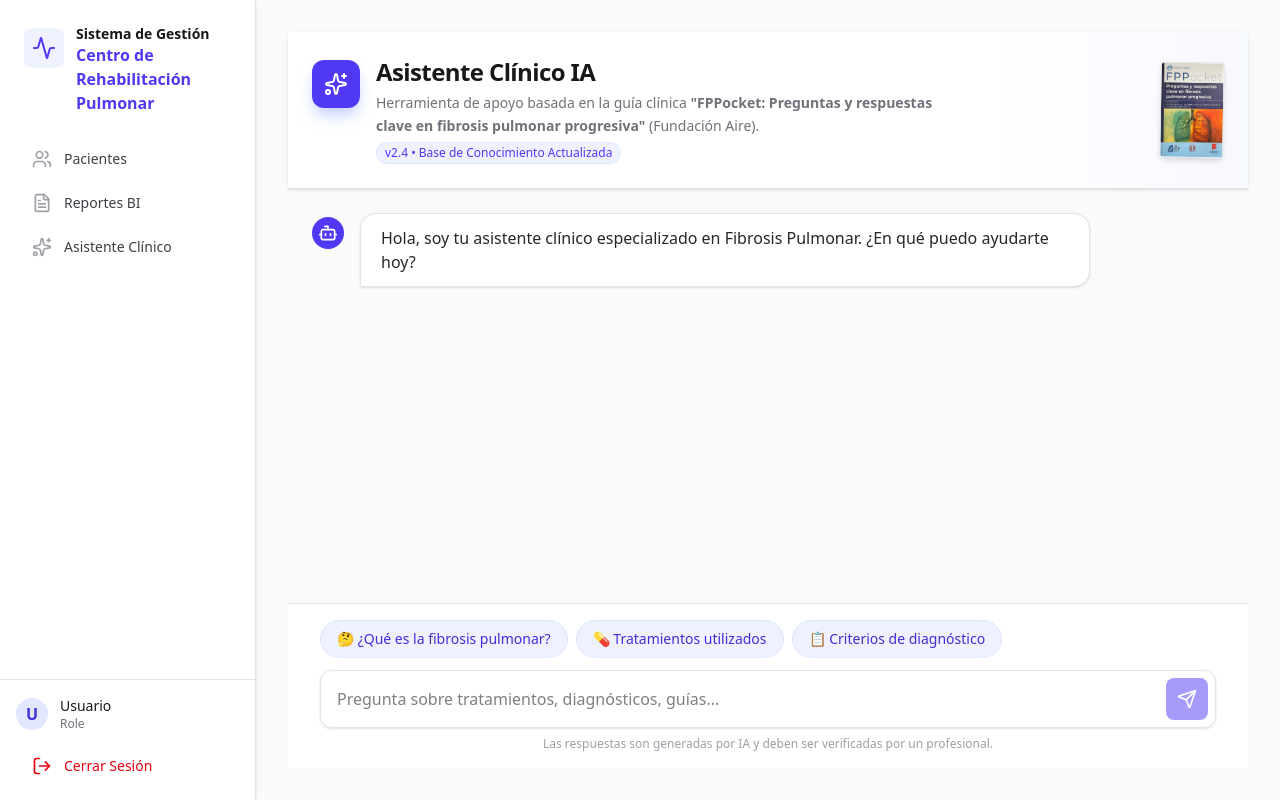
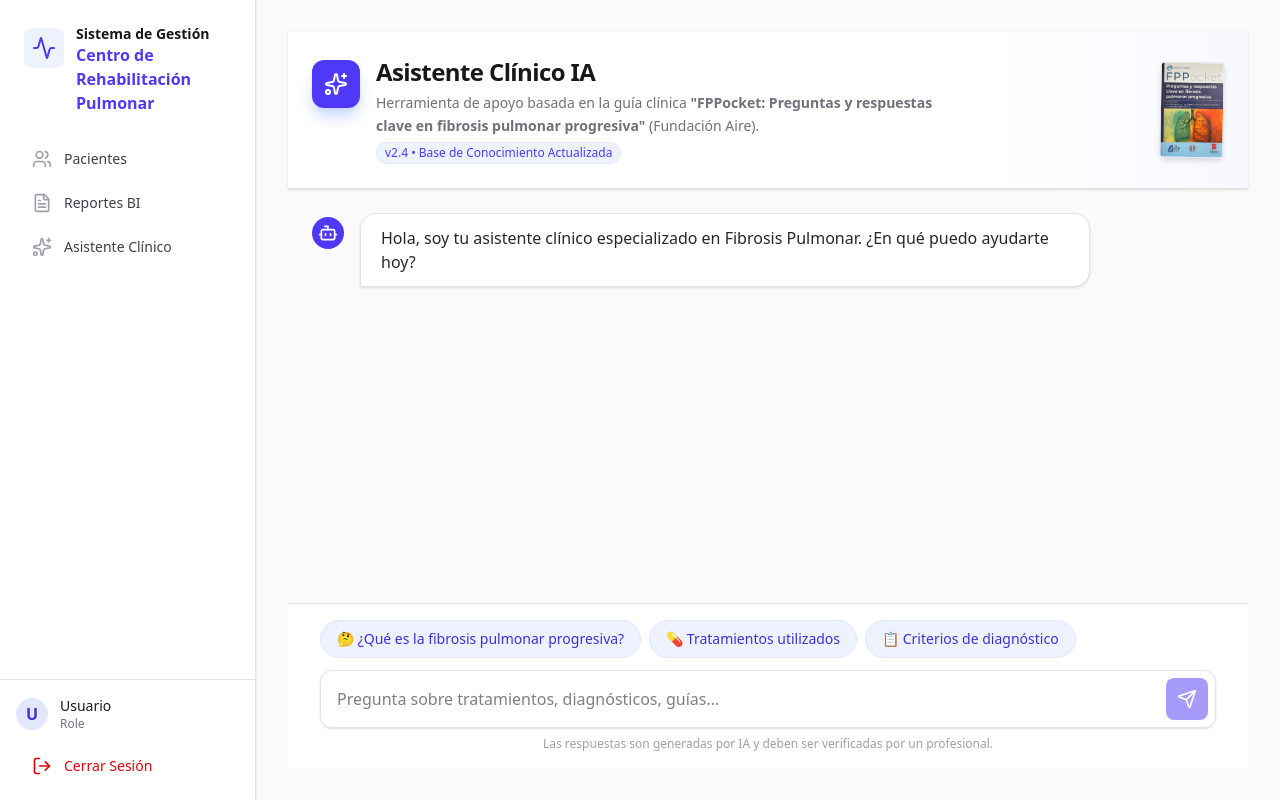
Before and after one commit to msolisp/sistema-gestion-broncopulmonar, a Next.js app: page /asistente in a window 1280 px wide. Built offline with nearby package versions, Linux system fonts and the light colour scheme; no server answers.

Commit message:
fix(ui): update suggested prompt text to be more specific

```diff
--- a/src/app/(internal)/(main)/asistente/page.tsx
+++ b/src/app/(internal)/(main)/asistente/page.tsx
@@ -28,7 +28,7 @@ export default function AssistantPage() {
 
     // Prompts sugeridos
     const SUGGESTED_PROMPTS = [
-        { label: '🤔 ¿Qué es la fibrosis pulmonar?', query: '¿Qué es la fibrosis pulmonar?' },
+        { label: '🤔 ¿Qué es la fibrosis pulmonar progresiva?', query: '¿Qué es la fibrosis pulmonar progresiva?' },
         { label: '💊 Tratamientos utilizados', query: '¿Qué tipo de tratamientos se utilizan para la fibrosis pulmonar?' },
         { label: '📋 Criterios de diagnóstico', query: '¿Cuáles son los criterios de diagnóstico para la fibrosis pulmonar?' },
     ];
```
